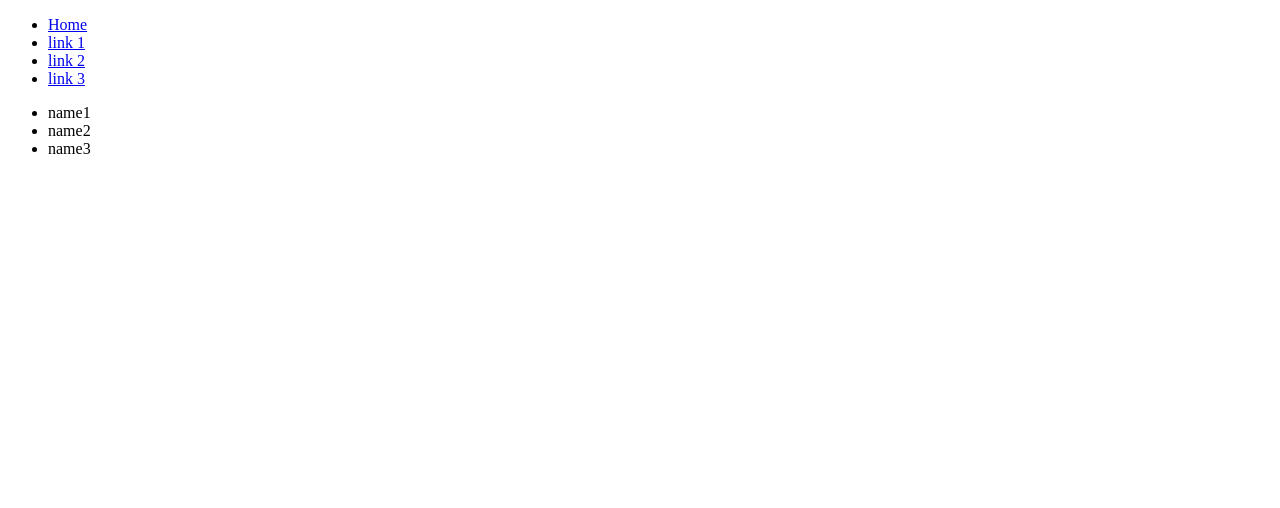
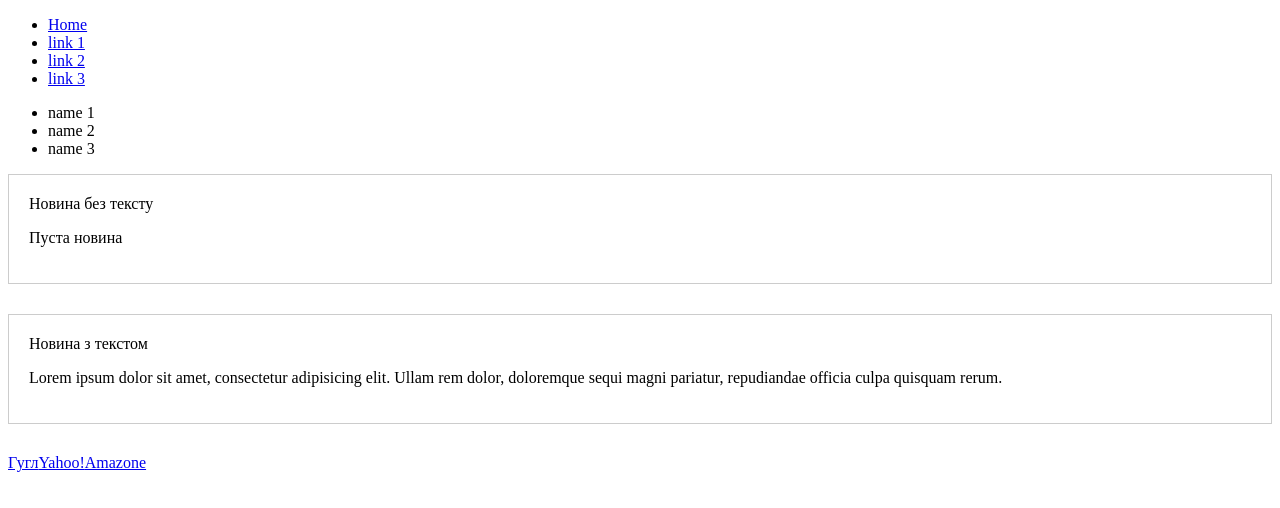
Before and after one commit to yehorich75/pug.dev, a plain HTML site: page index.html in a window 1280 px wide. Drawn offline with Linux system fonts and the light colour scheme.

Commit message:
Mixins 2

```diff
--- a/index.html
+++ b/index.html
@@ -1 +1 @@
-<!DOCTYPE 	html><html lang="en"><head></head><body><header><div class="header"><nav><ul class="header__list"><li><a href="#">Home</a></li><li><a href="#">link 1</a></li><li><a href="#">link 2</a></li><li><a href="#">link 3</a></li></ul></nav></div></header><ul> <li>name1</li><li>name2</li><li>name3</li></ul></body></html>
+<!DOCTYPE 	html><html lang="en"><head></head><body><header><div class="header"><nav><ul class="header__list"><li><a href="#">Home</a></li><li><a href="#">link 1</a></li><li><a href="#">link 2</a></li><li><a href="#">link 3</a></li></ul></nav></div></header><ul> <li class="test name 1">name 1</li><li class="test name 2">name 2</li><li class="test name 3">name 3</li></ul><div class="news-wrap" style="border: 1px solid #cccccc; margin: 0 0 30px; padding: 20px;"><span class="news-title">Новина без тексту</span><div class="news-text"><p>Пуста новина</p></div></div><div class="news-wrap" style="border: 1px solid #cccccc; margin: 0 0 30px; padding: 20px;"><span class="news-title">Новина з текстом</span><div class="news-text"><p>Lorem ipsum dolor sit amet, consectetur adipisicing elit. Ullam rem dolor, doloremque sequi magni pariatur, repudiandae officia culpa quisquam rerum.</p></div></div><a href="google.com">Гугл</a><a href="yahoo.com">Yahoo!</a><a href="amazone.com">Amazone</a></body></html>
```
Also changed, not shown: 1 other file.
